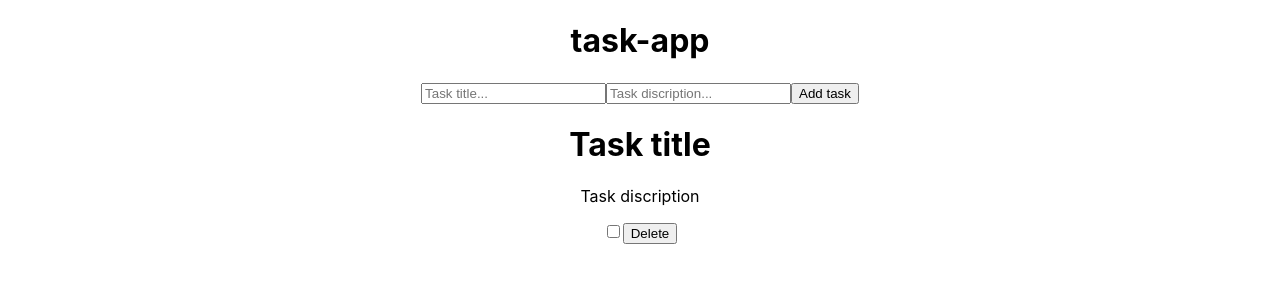
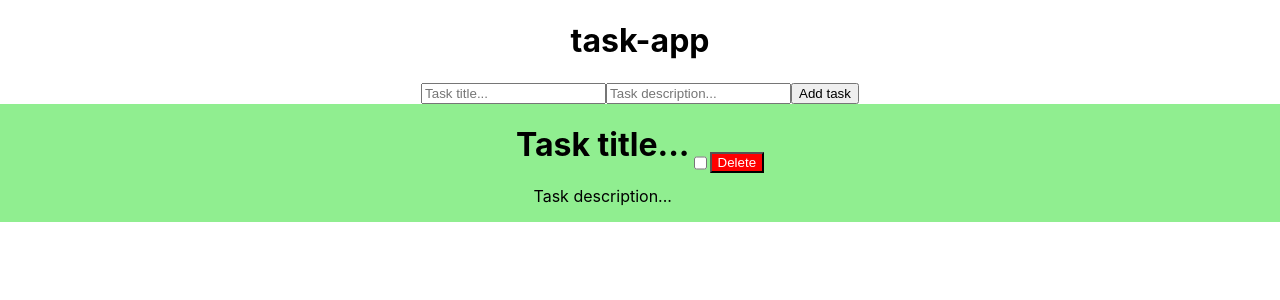
Before and after one commit to dilmurodb/task-app, a React (Create React App) app: page / in a window 1280 px wide. Shown: the top 300 px of the page. Built offline with nearby package versions, Linux system fonts and the light colour scheme; the HTML template or start-up script is replaced by a standard one.

Commit message:
added basic styling for TaskList functional component

```diff
--- a/src/components/TaskForm.js
+++ b/src/components/TaskForm.js
@@ -4,7 +4,7 @@ const TaskForm = () => {
   return (
     <form>
         <input type='text' placeholder='Task title...'></input>
-        <input type='text' placeholder='Task discription...'></input>
+        <input type='text' placeholder='Task description...'></input>
         <button>Add task</button>
     </form>
   )
--- a/src/components/TaskList.js
+++ b/src/components/TaskList.js
@@ -1,12 +1,15 @@
 import React from 'react'
+import './UI/TaskList.css'
 
 const TaskList = () => {
   return (
-    <div>
-        <h1>Task title</h1>
-        <p>Task discription</p>
+    <div className='TaskList'>
+        <div>
+            <h1>Task title...</h1>
+            <p>Task description...</p>
+        </div>
         <input type='checkbox'></input>
-        <button>Delete</button>
+        <button className='Button'>Delete</button>
     </div>
   )
 }
--- /dev/null
+++ b/src/components/UI/TaskList.css
@@ -0,0 +1,11 @@
+.TaskList {
+    display: flex;
+    justify-content: center;
+    background-color: lightgreen;
+}
+
+.Button {
+    align-self: center;
+    background-color: red;
+    color: white;
+}
```
